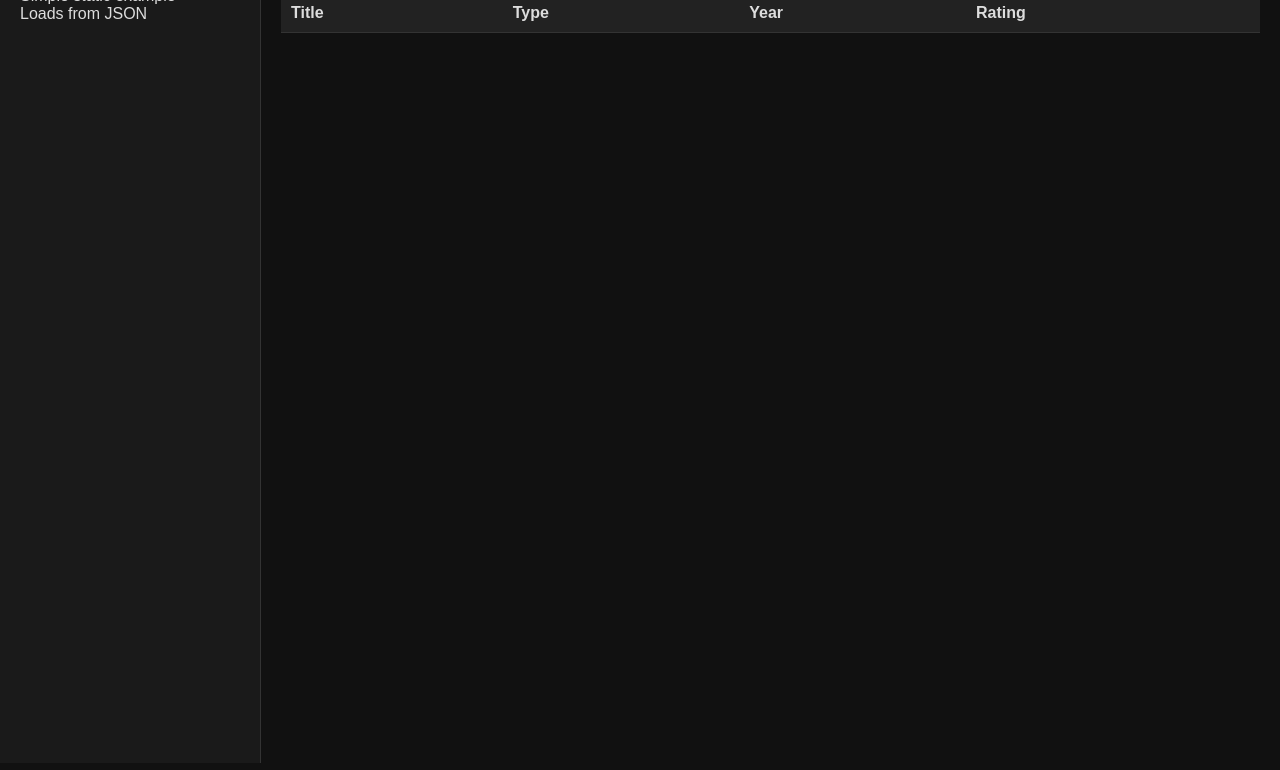
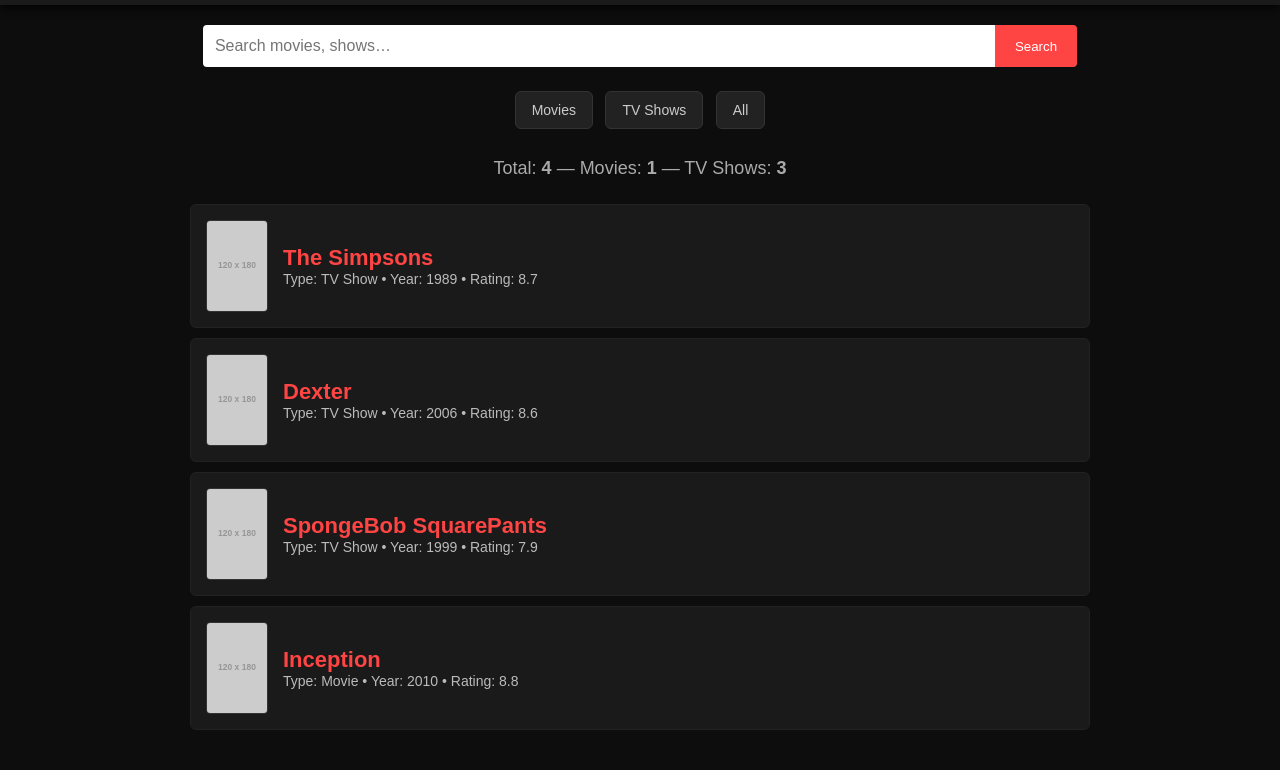
Before and after one commit to SowaDarek/indexmov.github.io, a plain HTML site: page index.html in a window 1280 px wide. Shown: the part 77-847 px from the top of the page. Drawn offline with Linux system fonts and the light colour scheme; placeholder pictures from the web are drawn by us.

Commit message:
Update index.html

```diff
--- a/index.html
+++ b/index.html
@@ -2,111 +2,210 @@
 <html lang="en">
 <head>
 <meta charset="UTF-8">
-<title>Simple Media Index</title>
+<title>IndexMov</title>
+<meta name="viewport" content="width=device-width, initial-scale=1.0">
+
 <style>
     body {
+        background: #0d0d0d;
+        color: #e1e1e1;
+        font-family: Arial, sans-serif;
         margin: 0;
-        font-family: Arial, sans-serif;
-        background: #111;
-        color: #ddd;
-        display: flex;
+        padding: 0;
     }
 
-    /* Sidebar */
-    .sidebar {
-        width: 220px;
+    header {
         background: #1a1a1a;
         padding: 20px;
-        height: 100vh;
-        border-right: 1px solid #333;
-    }
-
-    .sidebar h2 {
-        margin-top: 0;
-        color: #ff4444;
-        font-size: 22px;
-    }
-
-    /* Main Area */
-    .main {
-        flex: 1;
-        padding: 20px;
+        text-align: center;
+        box-shadow: 0 2px 10px #000;
     }
 
     h1 {
-        margin-top: 0;
-        font-size: 26px;
+        margin: 0;
+        font-size: 36px;
+        color: #ff4444;
+        font-weight: bold;
+        text-shadow: 0 0 10px #900;
     }
 
-    /* Table */
-    table {
-        width: 100%;
-        border-collapse: collapse;
-        margin-top: 20px;
+    #search-container {
+        display: flex;
+        justify-content: center;
+        margin: 20px 0;
     }
 
-    th, td {
-        padding: 10px;
-        border-bottom: 1px solid #333;
-        text-align: left;
+    #search-input {
+        width: 60%;
+        padding: 12px;
+        border-radius: 4px 0 0 4px;
+        border: none;
+        outline: none;
+        font-size: 16px;
     }
 
-    th {
-        background: #222;
+    #search-btn {
+        padding: 12px 20px;
+        background: #ff4444;
+        color: white;
+        border: none;
+        border-radius: 0 4px 4px 0;
+        cursor: pointer;
     }
 
-    tr:hover {
-        background: #1f1f1f;
+    #categories {
+        text-align: center;
+        margin: 20px 0;
+    }
+
+    .cat-btn {
+        background: #222;
+        color: #ccc;
+        padding: 10px 16px;
+        margin: 4px;
+        border: 1px solid #333;
+        border-radius: 6px;
+        cursor: pointer;
+        font-size: 14px;
+    }
+
+    .cat-btn:hover {
+        background: #ff4444;
+        color: #fff;
+        border-color: #ff4444;
+    }
+
+    #stats {
+        text-align: center;
+        margin: 25px 0;
+        font-size: 18px;
+        color: #aaa;
+    }
+
+    #results {
+        width: 90%;
+        max-width: 900px;
+        margin: auto;
+        margin-bottom: 40px;
+    }
+
+    .result-item {
+        display: flex;
+        align-items: center;
+        gap: 15px;
+        padding: 15px;
+        background: #1a1a1a;
+        border: 1px solid #222;
+        border-radius: 6px;
+        margin-bottom: 10px;
+    }
+
+    .result-thumb {
+        width: 60px;
+        height: 90px;
+        object-fit: cover;
+        border-radius: 4px;
+        border: 1px solid #333;
+    }
+
+    .result-title {
+        font-size: 22px;
+        font-weight: bold;
+        color: #ff4444;
+    }
+
+    .result-info {
+        color: #bbb;
+        font-size: 14px;
     }
 </style>
 </head>
 
 <body>
+<header>
+    <h1>IndexMov</h1>
+</header>
 
-    <!-- Sidebar -->
-    <div class="sidebar">
-        <h2>MEDIA INDEX</h2>
-        <p>Simple static example<br>Loads from JSON</p>
-    </div>
+<div id="search-container">
+    <input type="text" id="search-input" placeholder="Search movies, shows…">
+    <button id="search-btn">Search</button>
+</div>
 
-    <!-- Main Content -->
-    <div class="main">
-        <h1>Available Titles</h1>
+<div id="categories">
+    <button class="cat-btn" onclick="filterCategory('Movie')">Movies</button>
+    <button class="cat-btn" onclick="filterCategory('TV Show')">TV Shows</button>
+    <button class="cat-btn" onclick="filterCategory('all')">All</button>
+</div>
 
-        <table id="mediaTable">
-            <thead>
-                <tr>
-                    <th>Title</th>
-                    <th>Type</th>
-                    <th>Year</th>
-                    <th>Rating</th>
-                </tr>
-            </thead>
-            <tbody></tbody>
-        </table>
-    </div>
+<div id="stats">Loading data…</div>
+
+<div id="results"></div>
 
 <script>
-// Load JSON from local file
-fetch('indexmov.github.io/data/popular-list/data.json')
-    .then(response => response.json())
-    .then(data => {
-        const tbody = document.querySelector("#mediaTable tbody");
+const DATA_URL = "https://sowadarek.github.io/indexmov.github.io/data/popular-list.json";
 
-        data.forEach(item => {
-            const row = document.createElement("tr");
-            row.innerHTML = `
-                <td>${item.title}</td>
-                <td>${item.type}</td>
-                <td>${item.year}</td>
-                <td>${item.rating}</td>
-            `;
-            tbody.appendChild(row);
-        });
-    })
-    .catch(error => {
-        console.error("Error loading JSON, please reload site!", error);
+let mediaList = [];
+
+async function loadData() {
+    try {
+        const response = await fetch(DATA_URL);
+        mediaList = await response.json();
+        displayStats(mediaList);
+        displayResults(mediaList);
+    } catch (e) {
+        document.getElementById("stats").innerText = "Error loading data.";
+        console.error(e);
+    }
+}
+
+function displayStats(list) {
+    const movies = list.filter(x => x.type === "Movie").length;
+    const shows = list.filter(x => x.type === "TV Show").length;
+
+    document.getElementById("stats").innerHTML = `
+        Total: <strong>${list.length}</strong> —
+        Movies: <strong>${movies}</strong> —
+        TV Shows: <strong>${shows}</strong>
+    `;
+}
+
+function displayResults(list) {
+    const container = document.getElementById("results");
+    container.innerHTML = "";
+
+    list.forEach(item => {
+        const image = item.image
+            ? item.image
+            : "https://via.placeholder.com/120x180/333/999?text=No+Image";
+
+        container.innerHTML += `
+            <div class="result-item">
+                <img class="result-thumb" src="${image}">
+                <div>
+                    <div class="result-title">${item.title}</div>
+                    <div class="result-info">
+                        Type: ${item.type} • Year: ${item.year} • Rating: ${item.rating}
+                    </div>
+                </div>
+            </div>
+        `;
     });
+}
+
+function filterCategory(cat) {
+    if (cat === "all") displayResults(mediaList);
+    else displayResults(mediaList.filter(x => x.type === cat));
+}
+
+document.getElementById("search-btn").onclick = () => {
+    const q = document.getElementById("search-input").value.toLowerCase();
+    const filtered = mediaList.filter(x =>
+        x.title.toLowerCase().includes(q)
+    );
+    displayResults(filtered);
+};
+
+loadData();
 </script>
 
 </body>
```
